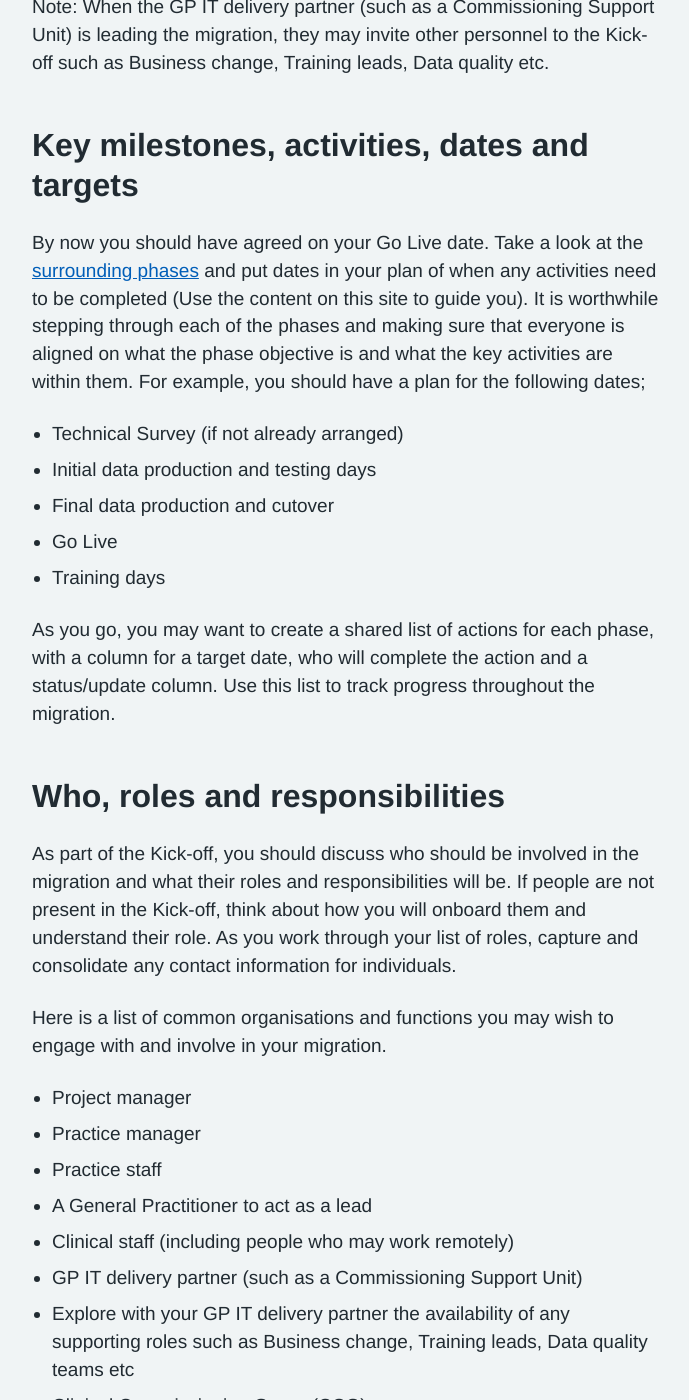
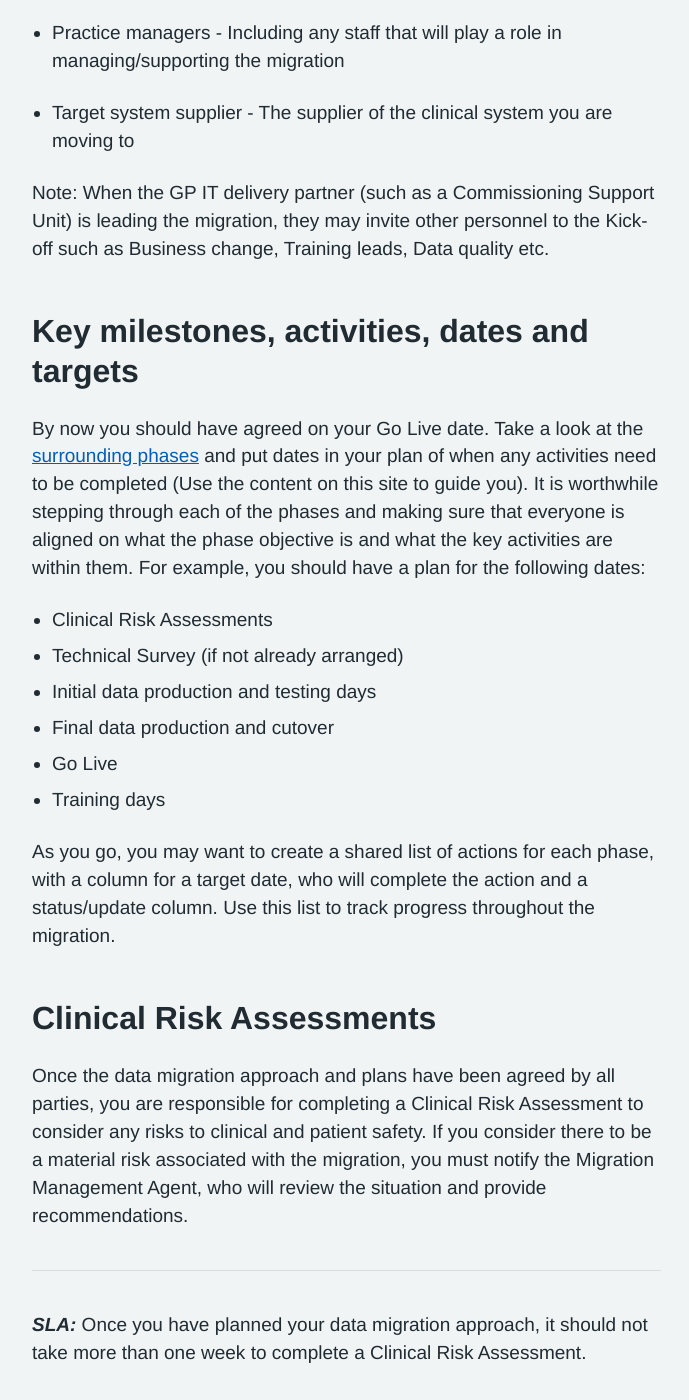
Before and after one commit to nhsconnect/prm-practice-migration, a Jekyll site: the page built from guide/01-kick-off.md, in a window 1280 px wide and 1400 px high, scrolled down 1620 px. Shown: the whole window, without its empty margins (128-817 px from the left). Built offline with Jekyll 4.4.1, drawn with Linux system fonts in a browser that asks for light colours; some web fonts are replaced; some of the changed text lies outside the part shown.

Commit message:
added SLAs from steps 2 and 3 in ancillary doc

```diff
--- a/guide/01-kick-off.md
+++ b/guide/01-kick-off.md
@@ -12,6 +12,10 @@ breadcrumbparent: /guide
 
 A ‘Kick-off’ is where you gather all the key people who will be involved in your migration to discuss the end to end process of migrating your system. The objective is to assign roles and get everyone on the same page about what needs to happen and when.
 
+* * *
+**_SLA:_**  Once you have decided to switch Catalogue Solution, it should not take more than ten working days to plan your data migration approach.
+* * *
+<!-- [UPLIFT] added reference to the Step 2 SLA in the Ancillary Document -->
 
 ### As a priority, you should discuss...
 
@@ -49,8 +53,10 @@ Note: When the GP IT delivery partner (such as a Commissioning Support Unit) is
 
 ## Key milestones, activities, dates and targets
 
-By now you should have agreed on your Go Live date. Take a look at the [surrounding phases](/prm-practice-migration/guide#overview-of-key-phases) and put dates in your plan of when any activities need to be completed (Use the content on this site to guide you). It is worthwhile stepping through each of the phases and making sure that everyone is aligned on what the phase objective is and what the key activities are within them. For example, you should have a plan for the following dates;
+By now you should have agreed on your Go Live date. Take a look at the [surrounding phases](/prm-practice-migration/guide#overview-of-key-phases) and put dates in your plan of when any activities need to be completed (Use the content on this site to guide you). It is worthwhile stepping through each of the phases and making sure that everyone is aligned on what the phase objective is and what the key activities are within them. For example, you should have a plan for the following dates:
 
+* Clinical Risk Assessments <!-- [UPLIFT] added reference to Clinical Risk Assessment -->
+<!-- [GAP] need to check whether this assessment is the same as the supplier submitting a 'Clinical Safety Health Report and Hazard Log'; see Step 2 of the Ancillary Document -->
 * Technical Survey (if not already arranged)
 * Initial data production and testing days
 * Final data production and cutover
@@ -59,7 +65,15 @@ By now you should have agreed on your Go Live date. Take a look at the [surround
 
 As you go, you may want to create a shared list of actions for each phase, with a column for a target date,  who will complete the action and a status/update column. Use this list to track progress throughout the migration.
 
+## Clinical Risk Assessments
 
+Once the data migration approach and plans have been agreed by all parties, you are responsible for completing a Clinical Risk Assessment to consider any risks to clinical and patient safety. If you consider there to be a material risk associated with the migration, you must notify the Migration Management Agent, who will review the situation and provide recommendations.
+<!-- [UPLIFT] added new paragraph on Clinical Risk Assessments -->
+
+* * *
+**_SLA:_**  Once you have planned your data migration approach, it should not take more than one week to complete a Clinical Risk Assessment.
+* * *
+<!-- [UPLIFT] added reference to Clinical Risk Assessment SLA from Step 3 of the Ancillary Document -->
 
 ## Who, roles and responsibilities
 
```
